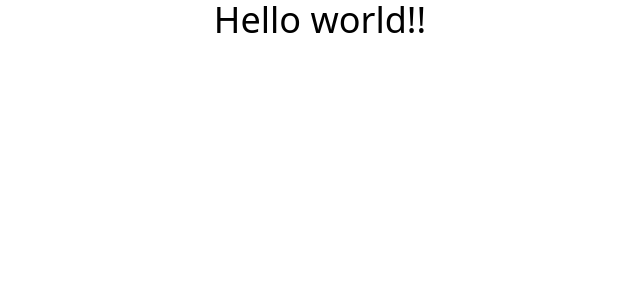
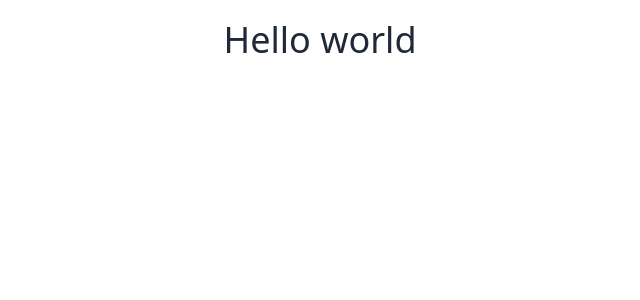
Before and after one commit to Sonat-Consulting/fagdag-oslo-svelte-demo, a Svelte app: page / in a window 1280 px wide. Shown: the top 300 px of the page, without its empty margins (320-960 px from the left). Built offline with nearby package versions, Linux system fonts and the light colour scheme.

Commit message:
chore: setup daisy ui tailwind plugin

```diff
--- a/package.json
+++ b/package.json
@@ -13,6 +13,7 @@
     "@sveltejs/vite-plugin-svelte": "^1.0.2",
     "@tsconfig/svelte": "^3.0.0",
     "autoprefixer": "^10.4.8",
+    "daisyui": "^2.25.0",
     "postcss": "^8.4.16",
     "svelte": "^3.49.0",
     "svelte-check": "^2.8.1",
--- a/src/App.svelte
+++ b/src/App.svelte
@@ -2,8 +2,8 @@
 
 </script>
 
-<main class="container mx-auto px-5">
-    <h1 class="text-center text-4xl">Hello world!!</h1>
+<main class="container mx-auto p-5">
+    <h1 class="text-center text-4xl">Hello world</h1>
 </main>
 
 <style>
--- a/tailwind.config.cjs
+++ b/tailwind.config.cjs
@@ -4,5 +4,5 @@ module.exports = {
   theme: {
     extend: {}
   },
-  plugins: []
+  plugins: [require("daisyui")]
 };
```
Also changed, not shown: 1 other file (tests, documents, lock files or other folders).
